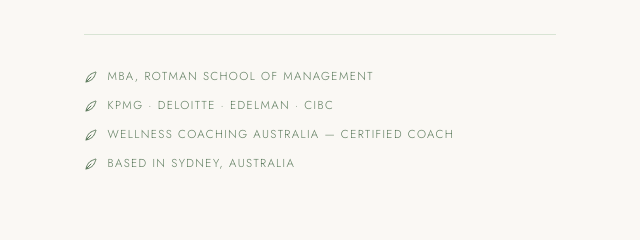
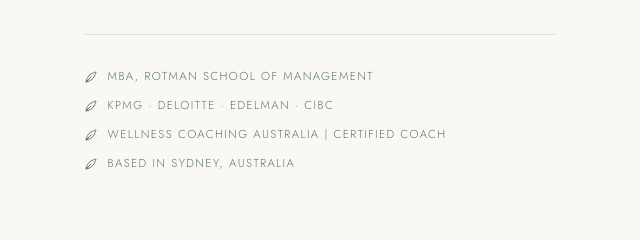
Before and after one commit to calmambition/Calm-ambition, a plain HTML site: page index.html in a window 1280 px wide. Shown: the part 3380-3620 px from the top of the page, 620-1260 px from the left. Drawn offline with nearby package versions, Linux system fonts and the light colour scheme.

Commit message:
Update index.html

```diff
--- a/index.html
+++ b/index.html
@@ -182,7 +182,7 @@
 <div class="about-credentials">
 <span class="credential" style="display:flex; align-items:center; gap:0.6rem;"><svg width="14" height="14" viewBox="0 0 14 14" fill="none"><path d="M2 12C2 12 3 6 7 4C11 2 12 2 12 2C12 2 12 3 10 7C8 11 2 12 2 12Z" stroke="#5C7A5C" stroke-width="1" fill="none" stroke-linejoin="round"/><path d="M2 12L7 7" stroke="#5C7A5C" stroke-width="1" stroke-linecap="round"/></svg>MBA, Rotman School of Management</span>
 <span class="credential" style="display:flex; align-items:center; gap:0.6rem;"><svg width="14" height="14" viewBox="0 0 14 14" fill="none"><path d="M2 12C2 12 3 6 7 4C11 2 12 2 12 2C12 2 12 3 10 7C8 11 2 12 2 12Z" stroke="#5C7A5C" stroke-width="1" fill="none" stroke-linejoin="round"/><path d="M2 12L7 7" stroke="#5C7A5C" stroke-width="1" stroke-linecap="round"/></svg>KPMG · Deloitte · Edelman · CIBC</span>
-<span class="credential" style="display:flex; align-items:center; gap:0.6rem;"><svg width="14" height="14" viewBox="0 0 14 14" fill="none"><path d="M2 12C2 12 3 6 7 4C11 2 12 2 12 2C12 2 12 3 10 7C8 11 2 12 2 12Z" stroke="#5C7A5C" stroke-width="1" fill="none" stroke-linejoin="round"/><path d="M2 12L7 7" stroke="#5C7A5C" stroke-width="1" stroke-linecap="round"/></svg>Wellness Coaching Australia — Certified Coach</span>
+<span class="credential" style="display:flex; align-items:center; gap:0.6rem;"><svg width="14" height="14" viewBox="0 0 14 14" fill="none"><path d="M2 12C2 12 3 6 7 4C11 2 12 2 12 2C12 2 12 3 10 7C8 11 2 12 2 12Z" stroke="#5C7A5C" stroke-width="1" fill="none" stroke-linejoin="round"/><path d="M2 12L7 7" stroke="#5C7A5C" stroke-width="1" stroke-linecap="round"/></svg>Wellness Coaching Australia | Certified Coach</span>
 <span class="credential" style="display:flex; align-items:center; gap:0.6rem;"><svg width="14" height="14" viewBox="0 0 14 14" fill="none"><path d="M2 12C2 12 3 6 7 4C11 2 12 2 12 2C12 2 12 3 10 7C8 11 2 12 2 12Z" stroke="#5C7A5C" stroke-width="1" fill="none" stroke-linejoin="round"/><path d="M2 12L7 7" stroke="#5C7A5C" stroke-width="1" stroke-linecap="round"/></svg>Based in Sydney, Australia</span>
 </div>
 </div>
```
